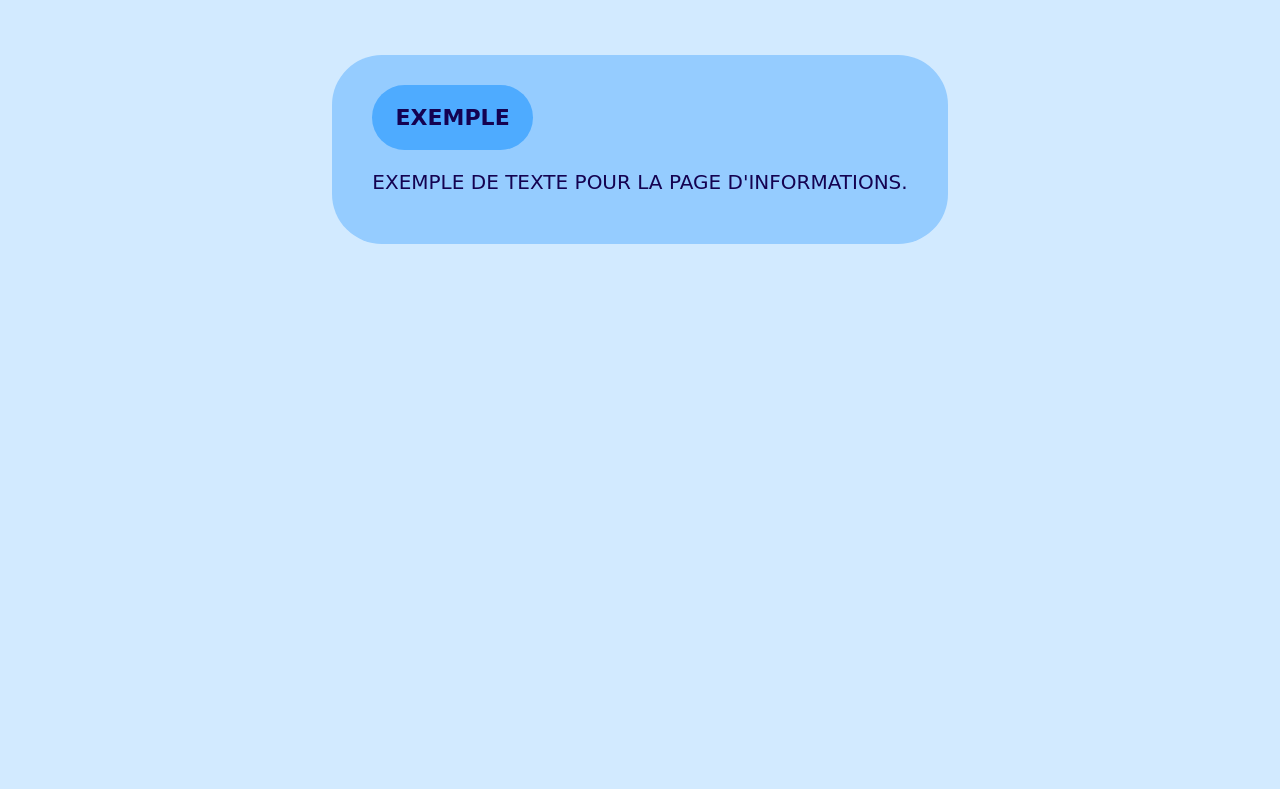
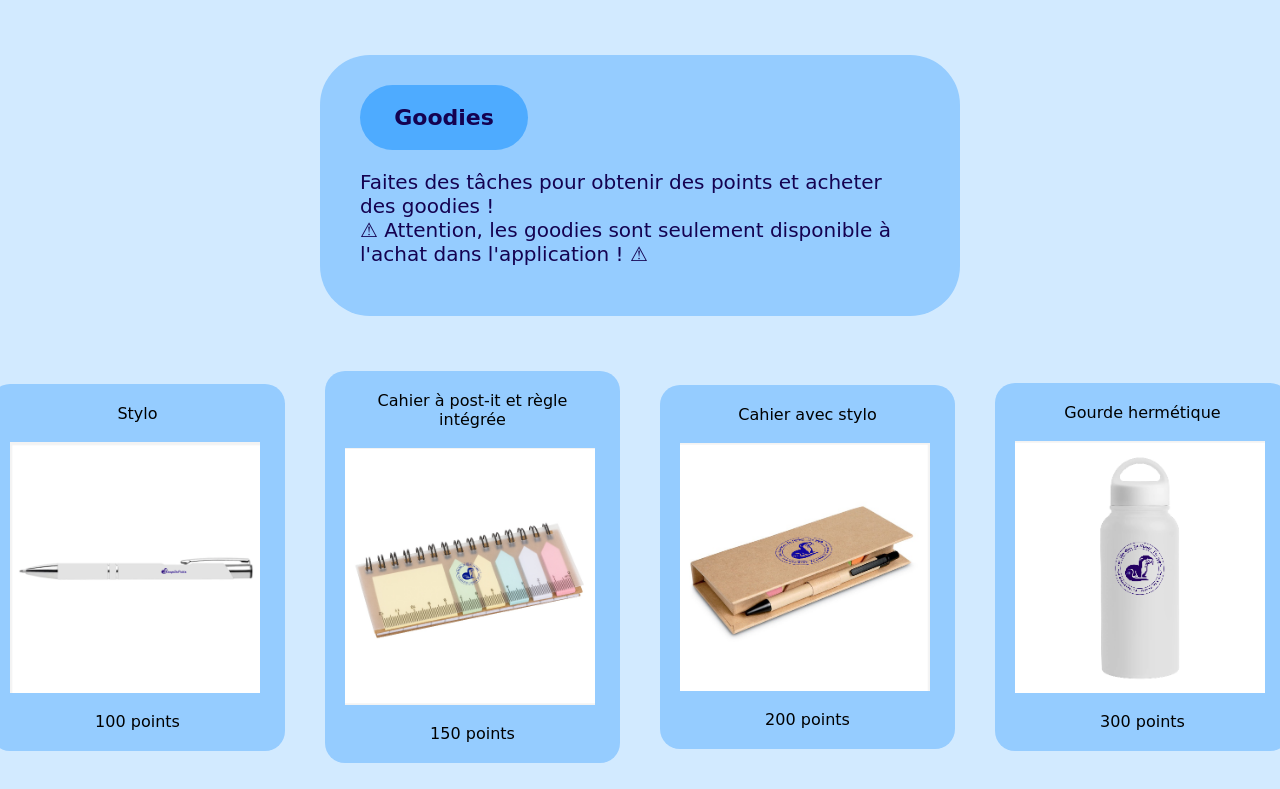
Before and after one commit to Tsuyanako/CoupDePatte, a plain HTML site: page goodies.html in a window 1280 px wide. Shown: the part 106-895 px from the top of the page. Before the commit the page ends 800 px from the top, so only its background shows below. Drawn offline with Linux system fonts and the light colour scheme.

Commit message:
Add content to goodies.html

```diff
--- a/goodies.html
+++ b/goodies.html
@@ -4,8 +4,8 @@
 <head>
 	<meta charset="UTF-8">
 	<title> Coup De Patte </title>
-		<link rel="stylesheet" href="style.css" />
-	<!-- <link rel="shortcut icon" type="image/x-icon" href="images/bee.jpg" /> -->
+	<link rel="stylesheet" href="style.css" />
+	<link rel="shortcut icon" type="image/x-icon" href="images/SheHacks.png" />
 </head>
 
 
@@ -22,11 +22,41 @@
 
     <div class="accueil-container">
         <div class="txt_accueil">
-            <h2 class="title"> EXEMPLE </h2>
+            <h2 class="title"> Goodies </h2>
             <p>
-                EXEMPLE DE TEXTE POUR LA PAGE D'INFORMATIONS. <BR/>
+                Faites des tâches pour obtenir des points et acheter des goodies ! <BR/>
+                ⚠  Attention, les goodies sont seulement disponible à l'achat dans l'application ! ⚠  <BR/>
             </p>
         </div>
     </div>
-
+    <div class="accueil-container">
+        <div class="goodies">
+            <p> Stylo </p>
+            <br/>
+            <img src="images/g_stylo.png" alt="Stylo" class="goodie-image">
+            <br/>
+            <p> 100 points </p>
+        </div>
+        <div class="goodies">
+            <p> Cahier à post-it et règle intégrée </p>
+            <br/>
+            <img src="images/g_cah_ruler.png" alt="Cahier à post-it et règle intégrée" class="goodie-image">
+            <br/>
+            <p> 150 points </p>
+        </div>
+        <div class="goodies">
+            <p> Cahier avec stylo </p>
+            <br/>
+            <img src="images/g_cah_pen.png" alt="Cahier avec stylo" class="goodie-image">
+            <br/>
+            <p> 200 points </p>
+        </div>
+        <div class="goodies">
+            <p> Gourde hermétique </p>
+            <br/>
+            <img src="images/g_bottle.png" alt="Gourde hermétique" class="goodie-image">
+            <br/>
+            <p> 300 points </p>
+        </div>
+    </div>
 </body>
--- a/style.css
+++ b/style.css
@@ -113,3 +113,30 @@ img {
     font-weight: 400;
     font-style: normal;
 }
+
+.goodies-image {
+    width: 200px;
+    height: auto;
+    border-radius: 10px;
+    margin-bottom: 20px;
+}
+
+.goodies{
+    display: flex;
+    flex-direction: column;
+    align-items: center;
+    justify-content: center;
+    margin-top: 30px;
+    padding: 20px 20px;
+    border-radius: 20px;
+    background-color: #95ccff;
+    width: 50%;
+    margin-left: auto;
+    margin-right: auto;
+    text-align: center;
+    font-family: "Leckerli One", cursive;
+}
+
+h2{
+    font-family: "Leckerli One", cursive;
+}
```
Also changed, not shown: app.html (+2 -2 lines), application.html (added, +9 -0 lines), donate.html (+4 -6 lines), index.html (+4 -2 lines), info.html (+2 -2 lines), images/g_bottle.png (added), images/g_cah_pen.png (added), images/g_cah_ruler.png (added), images/g_stylo.png (added).
